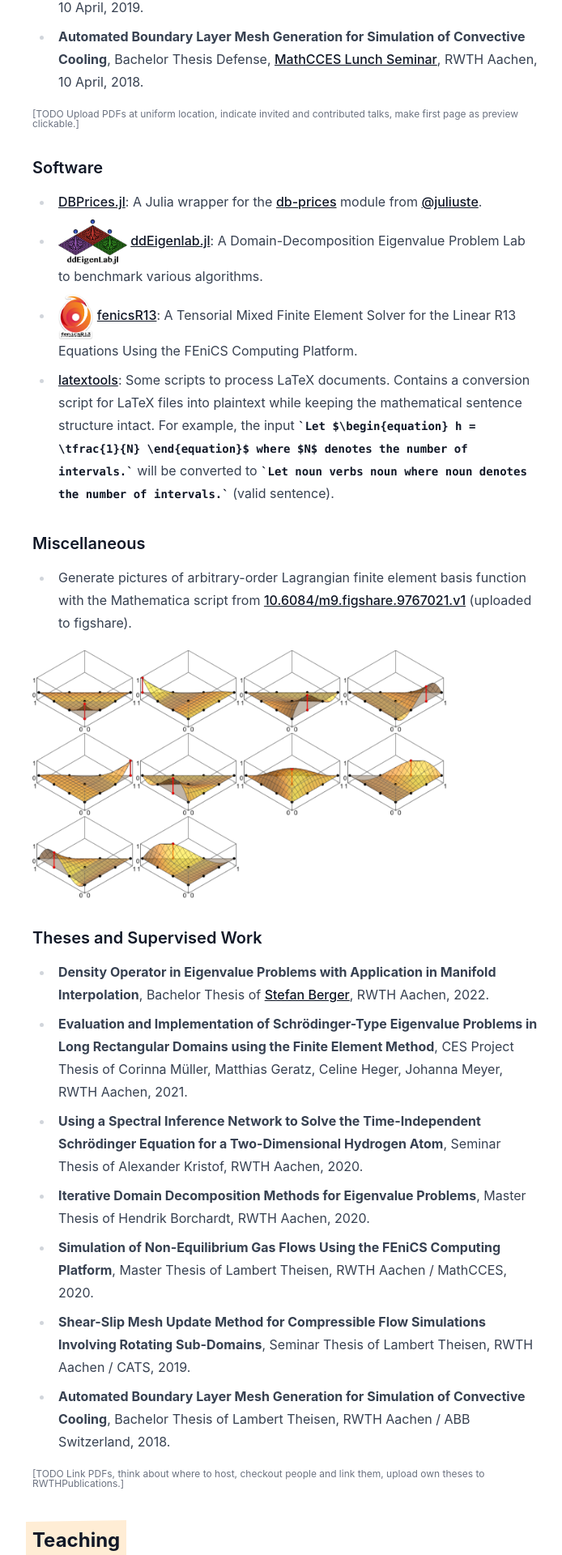
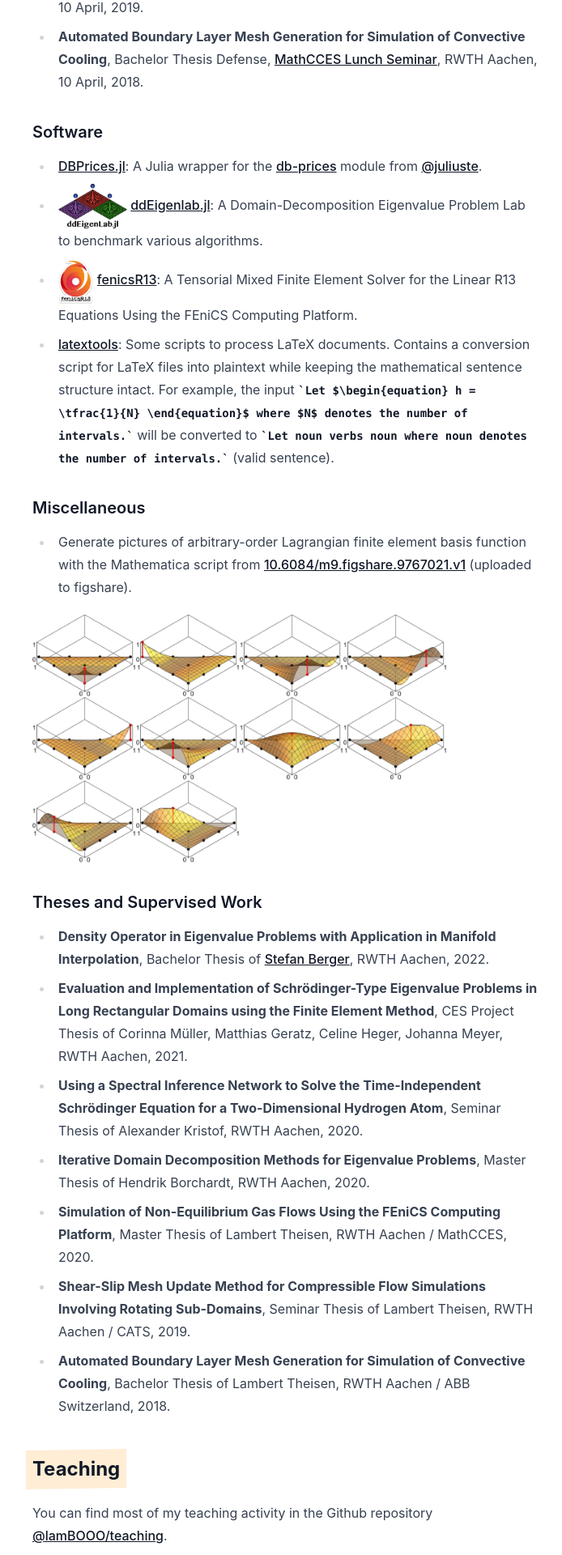
Before and after one commit to lamBOOO/thsn.dev, a Next.js app: page / in a window 1280 px wide. Shown: the part 4953-6873 px from the top of the page at 81% size, without its empty margins (288-982 px from the left). Built offline with nearby package versions, Linux system fonts and the light colour scheme.

Commit message:
make todos as comments

```diff
--- a/app/home-page.tsx
+++ b/app/home-page.tsx
@@ -666,7 +666,7 @@ export default function Home({ allPostsData }: any) {
         <b>Automated Boundary Layer Mesh Generation for Simulation of Convective Cooling</b>, Bachelor Thesis Defense, <Link href="https://www.mathcces.rwth-aachen.de/4events/start">MathCCES Lunch Seminar</Link>, RWTH Aachen, 10 April, 2018.
       </li>
     </ul>
-    <p className='text-xs text-gray-500 leading-3'>[TODO Upload PDFs at uniform location, indicate invited and contributed talks, make first page as preview clickable.]</p>
+    {/* TODO Upload PDFs at uniform location, indicate invited and contributed talks, make first page as preview clickable. */}
 
     <h3>Software</h3>
     <ul>
@@ -811,7 +811,7 @@ export default function Home({ allPostsData }: any) {
         <b>Automated Boundary Layer Mesh Generation for Simulation of Convective Cooling</b>, Bachelor Thesis of Lambert Theisen, RWTH Aachen / ABB Switzerland, 2018.
       </li>
     </ul>
-    <p className='text-xs text-gray-500 leading-3'>[TODO Link PDFs, think about where to host, checkout people and link them, upload own theses to RWTHPublications.]</p>
+    {/* TODO Link PDFs, think about where to host, checkout people and link them, upload own theses to RWTHPublications. */}
 
     <h2 id="teaching" className='scroll-mt-20'>
       <span className="before:block before:absolute before:-inset-2 before:-skew-y-1 before:bg-orange-100 dark:before:bg-orange-700 relative inline-block"><span className="relative">Teaching</span></span>
@@ -911,7 +911,7 @@ export default function Home({ allPostsData }: any) {
           </div>
       )
     }
-    <p className='text-xs text-gray-500 leading-3'>[TODO: Add PDFs previews of notes]</p>
+    {/* TODO: Add PDFs previews of notes */}
 
     <h2 id="projects" className="scroll-mt-20">
       <span className="before:block before:absolute before:-inset-2 before:-skew-y-1 before:bg-blue-100 dark:before:bg-blue-700 relative inline-block"><span className="relative">Selected Projects</span></span>
@@ -1223,7 +1223,7 @@ export default function Home({ allPostsData }: any) {
       <br />
     </p>
 
-    <p className='text-xs text-gray-500 leading-3'>[TODO Add small CV section with logos and timeline.] [TODO Add better email obfuscate strategy.]</p>
+    {/* TODO: Add small CV section with logos and timeline.] [TODO Add better email obfuscate strategy. */}
 
   </>;
 }
```
